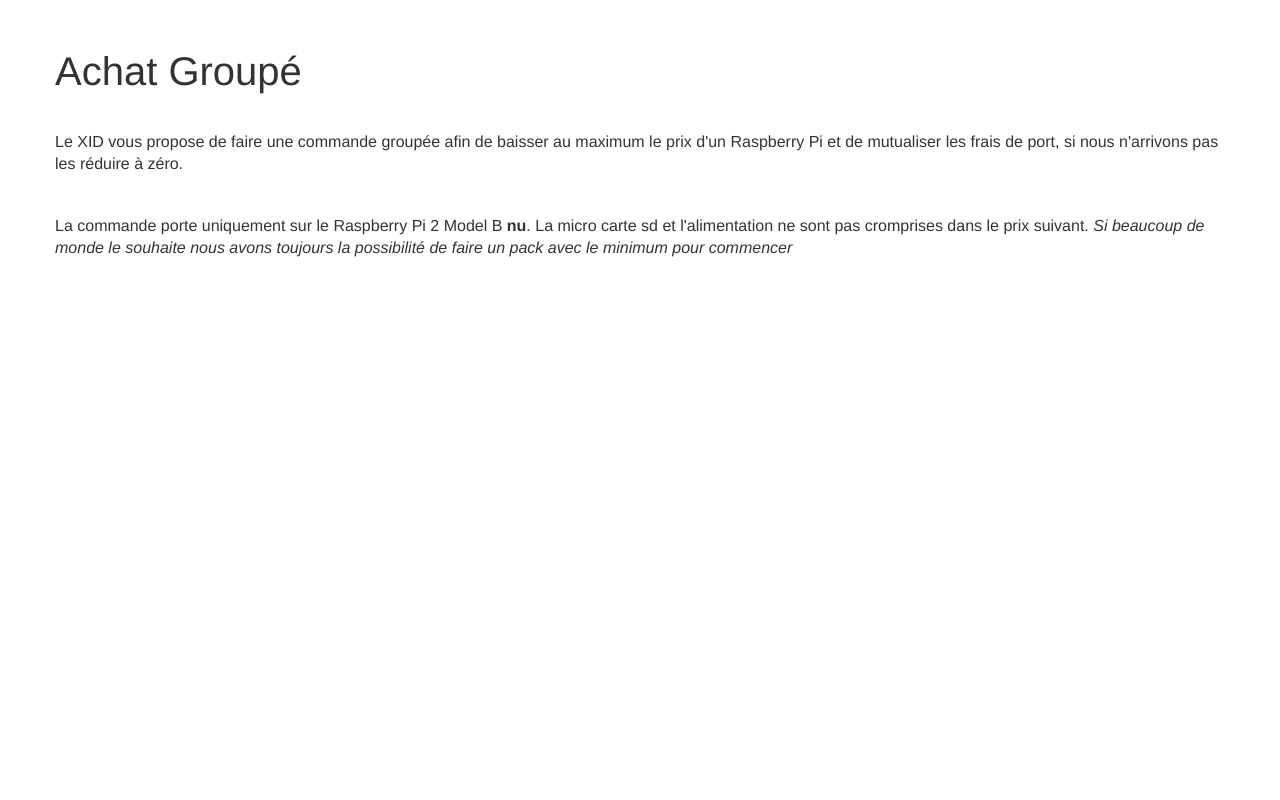
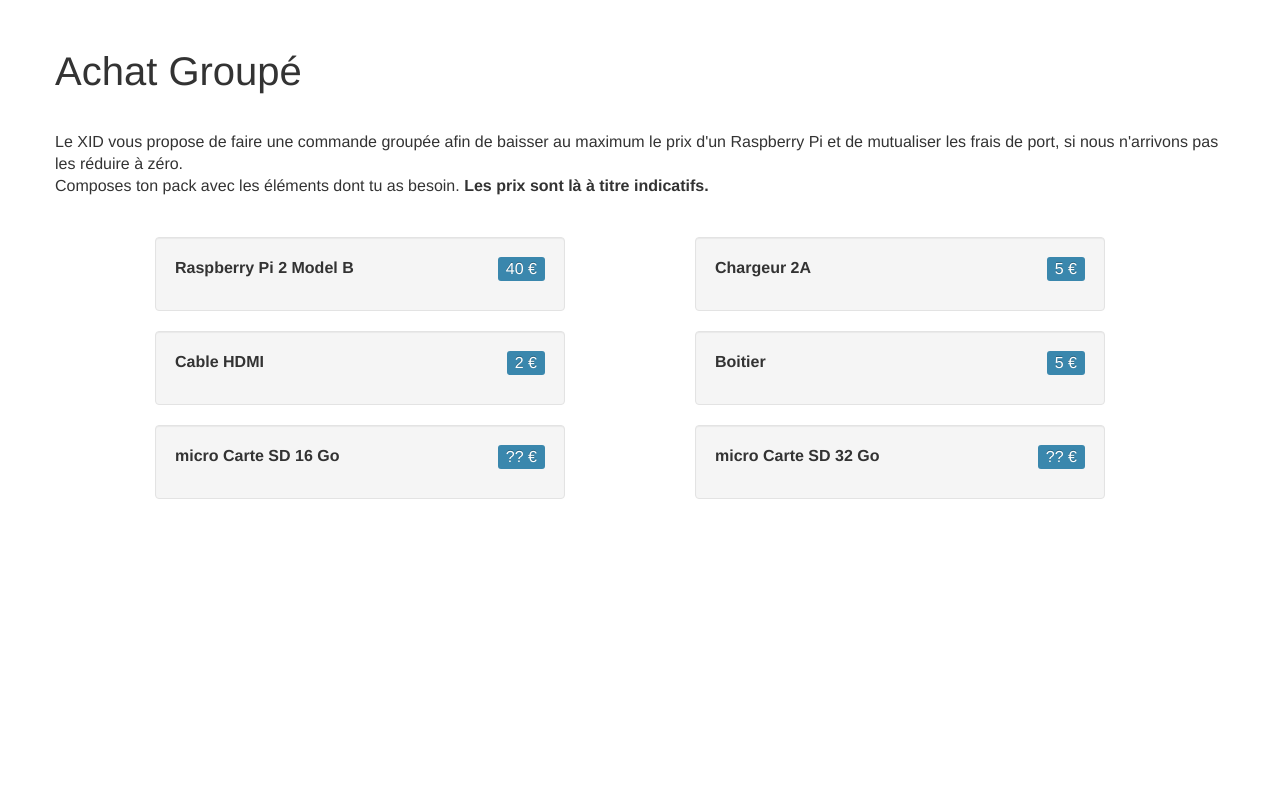
Before and after one commit to Ensisa-XID/raspberrypi, a plain HTML site: page index.html in a window 1280 px wide. Shown: the part 1880-2680 px from the top of the page. Drawn offline with nearby package versions, Linux system fonts and the light colour scheme.

Commit message:
Ajout de quoi faire un pack reste a choisir les prix

```diff
--- a/index.html
+++ b/index.html
@@ -127,68 +127,50 @@
 		<section id="achat">
 			<div class="container">
 				<h2>Achat Groupé</h2>
-				<p style="margin-bottom:40px">Le XID vous propose de faire une commande groupée afin de baisser au maximum le prix d'un Raspberry Pi et de mutualiser les frais de port, si nous n'arrivons pas les réduire à zéro.</p>
-				<p style="margin-bottom:40px">La commande porte uniquement sur le Raspberry Pi 2 Model B <strong>nu</strong>. La micro carte sd et l'alimentation ne sont pas cromprises dans le prix suivant. <em>Si beaucoup de monde le souhaite nous avons toujours la possibilité de faire un pack avec le minimum pour commencer</em></p>
-
-			</div>
-		</section>
-		<!--<section id="packs">
-		<div class="container">
-			<h2>Packs</h2>
-			<p style="margin-bottom:40px">Le XID vous propose 4 packs :)</p>
-			<div class="row">
-				<div class="span4 offset1 well">
+				<p style="margin-bottom:40px">Le XID vous propose de faire une commande groupée afin de baisser au maximum le prix d'un Raspberry Pi et de mutualiser les frais de port, si nous n'arrivons pas les réduire à zéro.<br/>Composes ton pack avec les éléments dont tu as besoin. <strong>Les prix sont là à titre indicatifs.</strong></p>
+				<div class="row">
+					<div class="span4 offset1 well">
 					<div class="clearfix">
-						<p class="pack pull-left">Pack complet</p>
-						<p class="pull-right label label-info">67 &euro;</p>
+						<p class="pack pull-left">Raspberry Pi 2 Model B</p>
+						<p class="pull-right label label-info">40 &euro;</p>
 					</div>
-					<ul>
-						<li>Raspberry Pi</li>
-						<li>Alimentation</li>
-						<li>Boitier</li>
-						<li>Carte SD</li>
-						<li>Câble HDMI</li>
-					</ul>
 				</div>
 				<div class="span4 offset1 well">
 					<div class="clearfix">
-						<p class="pack pull-left">Pack de base</p>
-						<p class="pull-right label label-info">62 &euro;</p>
+						<p class="pack pull-left">Chargeur 2A</p>
+						<p class="pull-right label label-info">5 &euro;</p>
 					</div>
-					<ul>
-						<li>Raspberry Pi</li>
-						<li>Alimentation</li>
-						<li>Boitier</li>
-						<li>Carte SD</li>
-					</ul>
 				</div>
 			</div>
 			<div class="row">
 				<div class="span4 offset1 well">
 					<div class="clearfix">
-						<p class="pack pull-left">Pack mini</p>
-						<p class="pull-right label label-info">52 &euro;</p>
+						<p class="pack pull-left">Cable HDMI</p>
+						<p class="pull-right label label-info">2 &euro;</p>
 					</div>
-					<ul>
-						<li>Raspberry Pi</li>
-						<li>Alimentation</li>
-						<li>Boitier</li>
-					</ul>
 				</div>
 				<div class="span4 offset1 well">
 					<div class="clearfix">
-						<p class="pack pull-left">Pack extra light</p>
-						<p class="pull-right label label-info">46 &euro;</p>
+						<p class="pack pull-left">Boitier</p>
+						<p class="pull-right label label-info">5 &euro;</p>
 					</div>
-					<ul>
-						<li>Raspberry Pi</li>
-						<li>Alimentation</li>
-					</ul>
 				</div>
 			</div>
-		</div>
-		</section>-->
-
+			<div class="row">
+				<div class="span4 offset1 well">
+					<div class="clearfix">
+						<p class="pack pull-left">micro Carte SD 16 Go</p>
+						<p class="pull-right label label-info">?? &euro;</p>
+					</div>
+				</div>
+				<div class="span4 offset1 well">
+					<div class="clearfix">
+						<p class="pack pull-left">micro Carte SD 32 Go</p>
+						<p class="pull-right label label-info">?? &euro;</p>
+					</div>
+				</div>
+			</div>
+		</section>
 		<hr />
 
 		<section id="commande">
@@ -199,7 +181,7 @@
 					<p class="commander"><a target="_blank" href="#" class="btn btn-primary btn-large">Commander <i class="icon-arrow-right icon-white"></i></a></p>
 				</div>
 				<div class="span4">
-					<p>Rien de plus simple, il suffit de compléter la feuille d'inscription en ligne !</p>
+					<p>Rien de plus simple, il suffit de compléter la feuille d'inscription en ligne !<br/>Lors de l'inscription coche les éléments que tu souhaites prendre ;-).</p>
 				</div>
 				<div class="span4" style="margin-left:50px;">
 					<div class="alert">Vous avez jusqu'au <strong>Jeudi 12 fevrier 14h00</strong> pour vous inscrire !</div>
```
